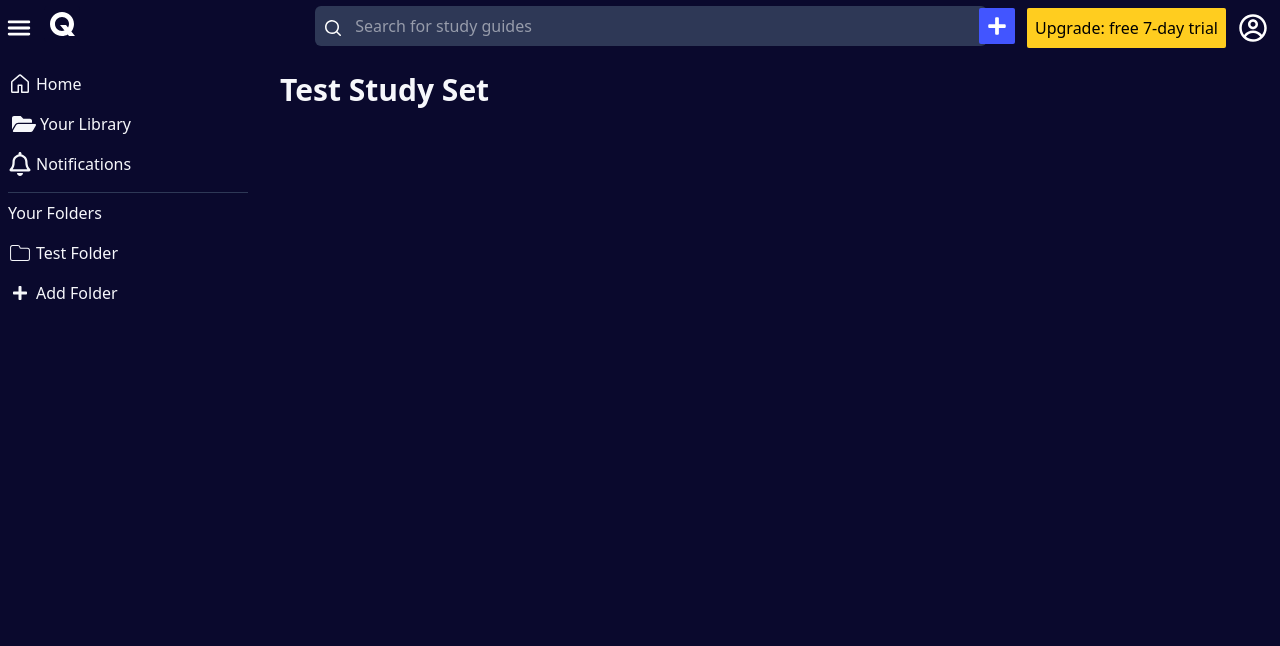
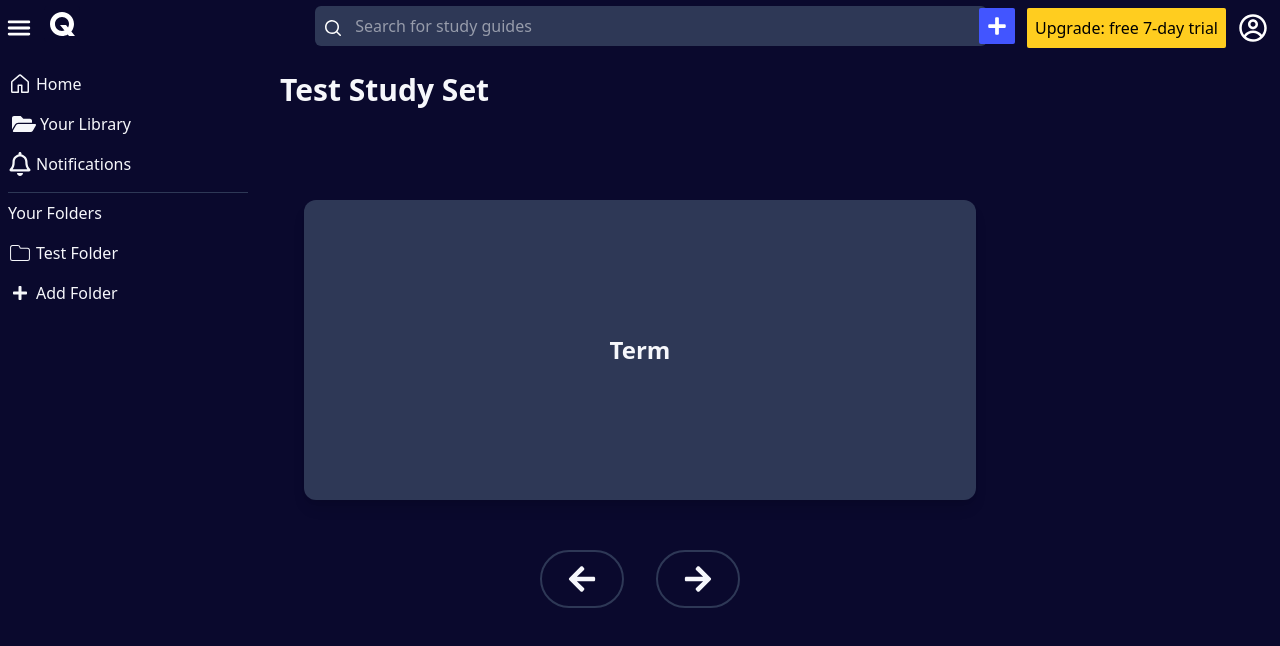
Before and after one commit to aaronamano/quizlet_clone, a React (Vite) app in the folder frontend/: page /study-set-page in a window 1280 px wide. Shown: the top 646 px of the page. Built offline with nearby package versions, Linux system fonts and the light colour scheme.

Commit message:
#6 study set page

```diff
--- a/frontend/src/components/StudySetPage.tsx
+++ b/frontend/src/components/StudySetPage.tsx
@@ -3,6 +3,8 @@ import VerticalNavbar from "./VerticalNavbar";
 import SaveToFolderModal from "./modal/SaveToFolderModal";
 import { useEffect, useState } from "react";
 import { useLocation } from "react-router-dom";
+import { FaArrowLeft } from "react-icons/fa";
+import { FaArrowRight } from "react-icons/fa";
 
 export default function StudySetPage() {
   const [isModalOpen, setIsModalOpen] = useState(false);
@@ -14,12 +16,50 @@ export default function StudySetPage() {
     }
   }, [location]);
 
+  function Flashcard() {
+    const [isFlipped, setIsFlipped] = useState(false);
+
+    return (
+      <>
+        <div
+          className="absolute top-[25%] left-1/2 transform -translate-x-1/2 max-w-2xl w-full cursor-pointer"
+          onClick={() => setIsFlipped(!isFlipped)}
+        >
+          <div className="bg-[#2E3856] rounded-xl shadow-lg p-8 min-h-[300px] flex items-center justify-center">
+            <div className="text-center">
+              {!isFlipped ? (
+                <div className="space-y-4">
+                  <h2 className="text-2xl font-bold text-[#F6F7FB]">Term</h2>
+                </div>
+              ) : (
+                <div className="space-y-4">
+                  <h2 className="text-2xl font-bold text-[#F6F7FB]">Definition</h2>
+                </div>
+              )}
+            </div>
+          </div>
+        </div>
+      </>
+    )
+  }
+
   return (
     <>
       <HorizontalNavbar />
       <VerticalNavbar />
       <div className="bg-[#0A092D] min-h-screen ml-64 p-4">
         <h1 className="mx-2 text-[#F6F7FB] text-3xl font-bold">Test Study Set</h1>
+      </div>
+
+      <Flashcard />
+
+      <div className="absolute bottom-48 left-1/2 transform -translate-x-1/2 flex space-x-8">
+        <div className="border-2 border-[#2E3856] p-3 rounded-4xl">
+          <FaArrowLeft className="text-[#F6F7FB] text-3xl w-14 cursor-pointer" />
+        </div>
+        <div className="border-2 border-[#2E3856] p-3 rounded-4xl">
+          <FaArrowRight className="text-[#F6F7FB] text-3xl w-14 cursor-pointer" />
+        </div>
       </div>
 
       <SaveToFolderModal
```
